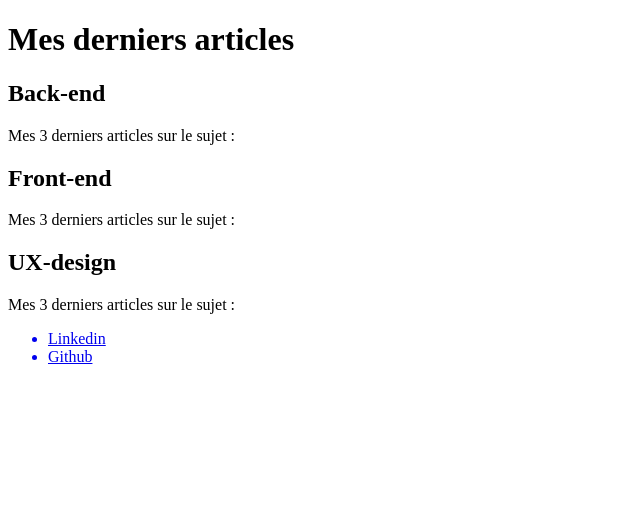
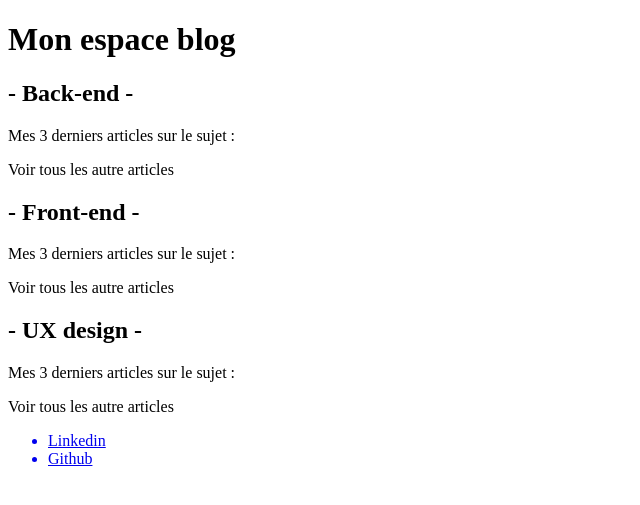
Before and after one commit to AlineDenizot/checkpoint4, a Symfony app: template templates/blog.html.twig in a window 1280 px wide. Shown: the part 188-693 px from the top of the page, without its empty margins (0-640 px from the left). Run offline with Twig, Linux system fonts and the light colour scheme; the template is opened without the code that fills it: most values are stand-ins (such as "Sample title", 1, 10 or a date in 2020); some libraries are stand-ins or nearby versions.

Commit message:
intégration page blog

```diff
--- a/templates/blog.html.twig
+++ b/templates/blog.html.twig
@@ -3,49 +3,67 @@
 {% block body %}
 
     <div class="blog-container">
-        <h1> Mes derniers articles </h1>
 
-            <h2> Back-end</h2>
-        Mes 3 derniers articles sur le sujet :
+        <h1> Mon espace blog </h1>
 
+        <div class="article-container">
+            <div class="blog-section">
+                <h2>- Back-end -</h2>
+                <p>Mes 3 derniers articles sur le sujet :</p>
                     {% set n = 0 %}
-        {% for article in articles %}
+                    {% for article in articles | sort((a,b)=> b.date <=> a.date) %}
                         {% if n < 3 %}
                             {% if article.section == "Back-end" %}
 
                                 <h3>{{ article.title }}</h3>
+                                <img src="{{ article.picture }}" alt="apercu de l'article"/>
+                                <p>Ecrit le {{ article.date | date("d/m/Y") }}</p>
+                                <div class="button">En savoir plus</div>
                                 {% set n = n+1 %}
                             {% endif %}
                         {% endif %}
                     {% endfor %}
+                <div class="more-articles"> Voir tous les autre articles</div>
+            </div>
 
-        <h2>Front-end</h2>
-        Mes 3 derniers articles sur le sujet :
-
+            <div class="blog-section">
+                <h2>- Front-end -</h2>
+                <p>Mes 3 derniers articles sur le sujet :</p>
                     {% set n = 0 %}
-        {% for article in articles %}
+                    {% for article in articles | sort((a,b)=> b.date <=> a.date) %}
                         {% if n < 3 %}
                             {% if article.section == "Front-end"%}
                                 <h3>{{ article.title }}</h3>
+                                <img src="{{ article.picture }}" alt="apercu de l'article"/>
+                                <p>Ecrit le {{ article.date | date("d/m/Y") }}</p>
+                                <div class="button">En savoir plus</div>
                                 {% set n = n+1 %}
                             {% endif %}
                         {% endif %}
                     {% endfor %}
+                <div class="more-articles"> Voir tous les autre articles</div>
+            </div>
 
-
-        <h2>UX-design</h2>
-        Mes 3 derniers articles sur le sujet :
-
+            <div class="blog-section">
+                <h2>- UX design - </h2>
+                <p>Mes 3 derniers articles sur le sujet :</p>
                     {% set n = 0 %}
-        {% for article in articles %}
+                    {% for article in articles | sort((a,b)=> b.date <=> a.date) %}
                         {% if n < 3 %}
                             {% if article.section == "UX design"%}
                                 <h3>{{ article.title }}</h3>
+                                <img src="{{ article.picture }}" alt="apercu de l'article"/>
+                                <p>Ecrit le {{ article.date | date("d/m/Y") }}</p>
+                                <div class="button">En savoir plus</div>
                                 {% set n = n+1 %}
                             {% endif %}
                         {% endif %}
                     {% endfor %}
+                <div class="more-articles"> Voir tous les autre articles</div>
 
+            </div>
+
+        </div>
 
     </div>
 
```
Also changed, not shown: assets/styles/app.scss (+55 -0 lines). Lines whose indentation alone changed are shown as unchanged.
